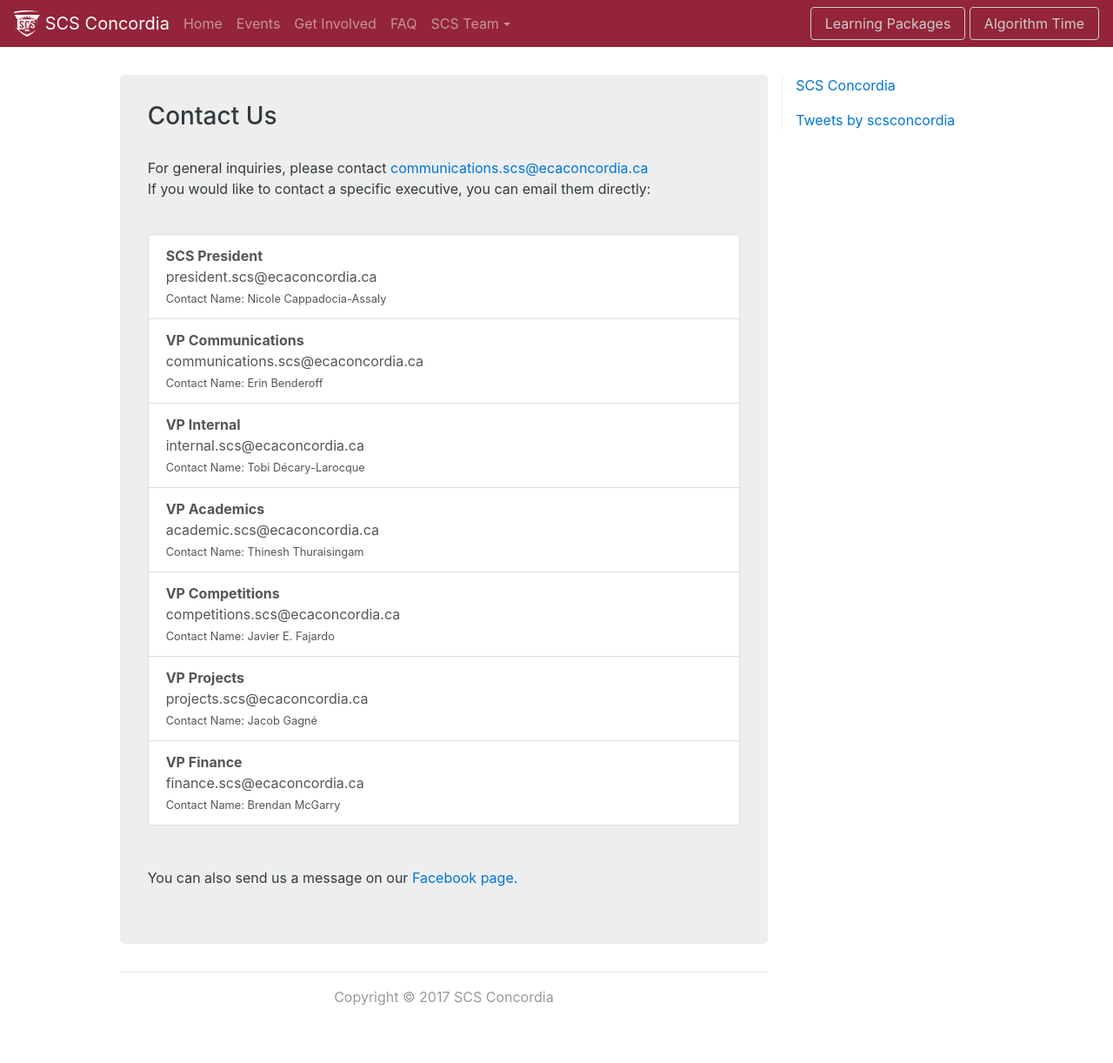
After one commit to SCS-Concordia/Website, a Django app: page /contact-us in a window 1280 px wide. The commit adds this page. Shown: the whole page at 87% size. Run offline with Django 3.2, Linux system fonts and the light colour scheme; some libraries are stand-ins or nearby versions.

Commit message:
Made the contact us page #2, added favicon #3 and modified the color scheme to make the website a little more vibrant

```diff
--- a/app/static/app/css/style.css
+++ b/app/static/app/css/style.css
@@ -30,6 +30,32 @@
 .fa {
 	padding-right:1em;
 }
+.right {
+	float:right;
+}
+.mobile-title {
+	font-size:1.5em;
+	color:#FFF;
+}
+.navbar{
+	border-radius:0px;
+	background-color:#932439;
+}
+.btn-outline-secondary:hover{
+	background-color:transparent;
+	border-color:#FFF;
+}
+.btn-primary{
+	background-color:#932439;
+	border-color:#932439;
+}
+.btn-primary:hover, .btn-primary:active, .btn-primary:focus, .btn-primary:hover:active{
+	background-color:#7a1d2e;
+	border-color:#7a1d2e;
+}
+.no-bottom{
+	margin-bottom:0px;
+}
 
 /* Blinking Cursor CSS */
 
--- a/app/templates/app/base.html
+++ b/app/templates/app/base.html
@@ -11,6 +11,7 @@
 	  <link rel="stylesheet" href="{% static "css/style.css"%}" />
 	  <link rel="stylesheet" href="{% static "font-awesome/css/font-awesome.min.css"%}">
 	  <title>{% block title %}SCS Concordia{% endblock %}</title>
+	  <link rel="shortcut icon" href="{% static "images/favicon.ico"%}"/>
 	</head>
 
 	<body>
@@ -23,12 +24,14 @@
 		  fjs.parentNode.insertBefore(js, fjs);
 		}(document, 'script', 'facebook-jssdk'));
 		</script>
-		<nav class="navbar navbar-light bg-faded">
-		  <button class="navbar-toggler hidden-lg-up" type="button" data-toggle="collapse" data-target="#navbarResponsive" aria-controls="navbarResponsive" aria-expanded="false" aria-label="Toggle navigation"></button>
+		<nav class="navbar navbar-dark bg-faded">
+			<img src="{% static "images/scs.ico"%}" width="30" height="30" class="d-inline-block align-top hidden-lg-up" alt=""/>
+			<a href="/" class="hidden-lg-up mobile-title">&nbsp;SCS Concordia</a>
+		  <button class="navbar-toggler hidden-lg-up right" type="button" data-toggle="collapse" data-target="#navbarResponsive" aria-controls="navbarResponsive" aria-expanded="false" aria-label="Toggle navigation"></button>
 		  <div class="collapse navbar-toggleable-md" id="navbarResponsive">
 				{% block navcontent %}
-				<a class="navbar-brand" href="#">
-					<img src="{% static "images/emblem.png"%}" width="30" height="30" class="d-inline-block align-top" alt=""/> SCS
+				<a class="navbar-brand hidden-md-down" href="/">
+					<img src="{% static "images/scs.ico"%}" width="30" height="30" class="d-inline-block align-top" alt=""/> SCS Concordia
 		    </a>
 		    <ul class="nav navbar-nav">
 					<li class="nav-item">
@@ -53,8 +56,8 @@
 		      </li>
 		    </ul>
 		    <form class="form-inline float-lg-right">
-		      <a href="/learning-packages" class="btn btn-outline-success">Learning Packages</a>
-		    	<a href="http://algotime.scsconcordia.ca" target="_blank" class="btn btn-outline-primary">Algorithm Time</a>
+		      <a href="/learning-packages" class="btn btn-outline-secondary">Learning Packages</a>
+		    	<a href="http://algotime.scsconcordia.ca" target="_blank" class="btn btn-outline-secondary">Algorithm Time</a>
 		    </form>
 		    {% endblock %}
 		  </div>
--- /dev/null
+++ b/app/templates/app/contact.html
@@ -0,0 +1,60 @@
+{% extends "app/base.html" %}
+
+{% block title %}Get Involved{% endblock %}
+
+{% block content %}
+
+<div class="jumbotron" style="padding-top:2em">
+  <h3>Contact Us</h3><br>
+  <p>For general inquiries, please contact <a href="mailto:communications.scs@ecaconcordia.ca" target="_blank">
+  communications.scs@ecaconcordia.ca</a><br>
+ 	If you would like to contact a specific executive, you can email them directly:</p><br>
+	<div class="list-group">
+	  <a href="mailto:president.scs@ecaconcordia.ca" target="_blank"
+	  class="list-group-item list-group-item-action flex-column align-items-start">
+	    <strong class="mb-1">SCS President</strong>
+	    <p class="no-bottom">president.scs@ecaconcordia.ca<br>
+	    <small>Contact Name: Nicole Cappadocia-Assaly</small></p>
+	  </a>
+	  <a href="mailto:communications.scs@ecaconcordia.ca" target="_blank"
+	  class="list-group-item list-group-item-action flex-column align-items-start">
+	    <strong class="mb-1">VP Communications</strong>
+	    <p class="no-bottom">communications.scs@ecaconcordia.ca<br>
+	    <small>Contact Name: Erin Benderoff</small></p>
+	  </a>
+	  <a href="mailto:internal.scs@ecaconcordia.ca" target="_blank"
+	  class="list-group-item list-group-item-action flex-column align-items-start">
+	    <strong class="mb-1">VP Internal</strong>
+	    <p class="no-bottom">internal.scs@ecaconcordia.ca<br>
+	    <small>Contact Name: Tobi Décary-Larocque</small></p>
+	  </a>
+	  <a href="mailto:academic.scs@ecaconcordia.ca" target="_blank"
+	  class="list-group-item list-group-item-action flex-column align-items-start">
+	    <strong class="mb-1">VP Academics</strong>
+	    <p class="no-bottom">academic.scs@ecaconcordia.ca<br>
+	    <small>Contact Name: Thinesh Thuraisingam</small></p>
+	  </a>
+	  <a href="mailto:competitions.scs@ecaconcordia.ca" target="_blank"
+	  class="list-group-item list-group-item-action flex-column align-items-start">
+	    <strong class="mb-1">VP Competitions</strong>
+	    <p class="no-bottom">competitions.scs@ecaconcordia.ca<br>
+	    <small>Contact Name: Javier E. Fajardo</small></p>
+	  </a>
+	  <a href="mailto:projects.scs@ecaconcordia.ca" target="_blank"
+	  class="list-group-item list-group-item-action flex-column align-items-start">
+	    <strong class="mb-1">VP Projects</strong>
+	    <p class="no-bottom">projects.scs@ecaconcordia.ca<br>
+	    <small>Contact Name: Jacob Gagné</small></p>
+	  </a>
+	  <a href="mailto:finance.scs@ecaconcordia.ca" target="_blank"
+	  class="list-group-item list-group-item-action flex-column align-items-start">
+	    <strong class="mb-1">VP Finance</strong>
+	    <p class="no-bottom">finance.scs@ecaconcordia.ca<br>
+	    <small>Contact Name: Brendan McGarry</small></p>
+	  </a>
+	</div><br><br>
+	<p class="no-bottom">You can also send us a message on our
+	<a href="https://www.facebook.com/scsconcordia" target="_blank">Facebook page.</a></p>
+</div>
+
+{% endblock %}
--- a/app/templates/app/events.html
+++ b/app/templates/app/events.html
@@ -1,6 +1,6 @@
 {% extends "app/base.html" %}
 
-{% block title %}SCS Home{% endblock %}
+{% block title %}Events{% endblock %}
 
 {% block content %}
 
--- a/app/templates/app/index.html
+++ b/app/templates/app/index.html
@@ -1,6 +1,6 @@
 {% extends "app/base.html" %}
 
-{% block title %}SCS Home{% endblock %}
+{% block title %}Home{% endblock %}
 
 {% block content %}
 
--- a/app/templates/app/learning.html
+++ b/app/templates/app/learning.html
@@ -1,6 +1,6 @@
 {% extends "app/base.html" %}
 
-{% block title %}SCS FAQ{% endblock %}
+{% block title %}Learning Packages{% endblock %}
 
 {% block content %}
 
--- a/app/urls.py
+++ b/app/urls.py
@@ -10,4 +10,5 @@ urlpatterns = [
     url(r'^faq$', views.faq, name='faq'),
     url(r'^get-involved$', views.involved, name='get-involved'),
     url(r'^learning-packages$', views.learning, name='learning-packages'),
+    url(r'^contact-us$', views.contact, name='contact-us'),
 ]
--- a/app/views.py
+++ b/app/views.py
@@ -26,6 +26,10 @@ def events(request):
 	now = datetime.datetime.now()
 	return render(request, 'app/events.html', {'year':now.year})
 
+def contact(request):
+	now = datetime.datetime.now()
+	return render(request, 'app/contact.html', {'year':now.year})
+
 def faq(request):
 	now = datetime.datetime.now()
 	return render(request, 'app/faq.html', {'year':now.year,'mailingList':mailingListLink})
```
Also changed, not shown: app/static/app/images/favicon.ico (added), app/static/app/images/scs.ico (added).
